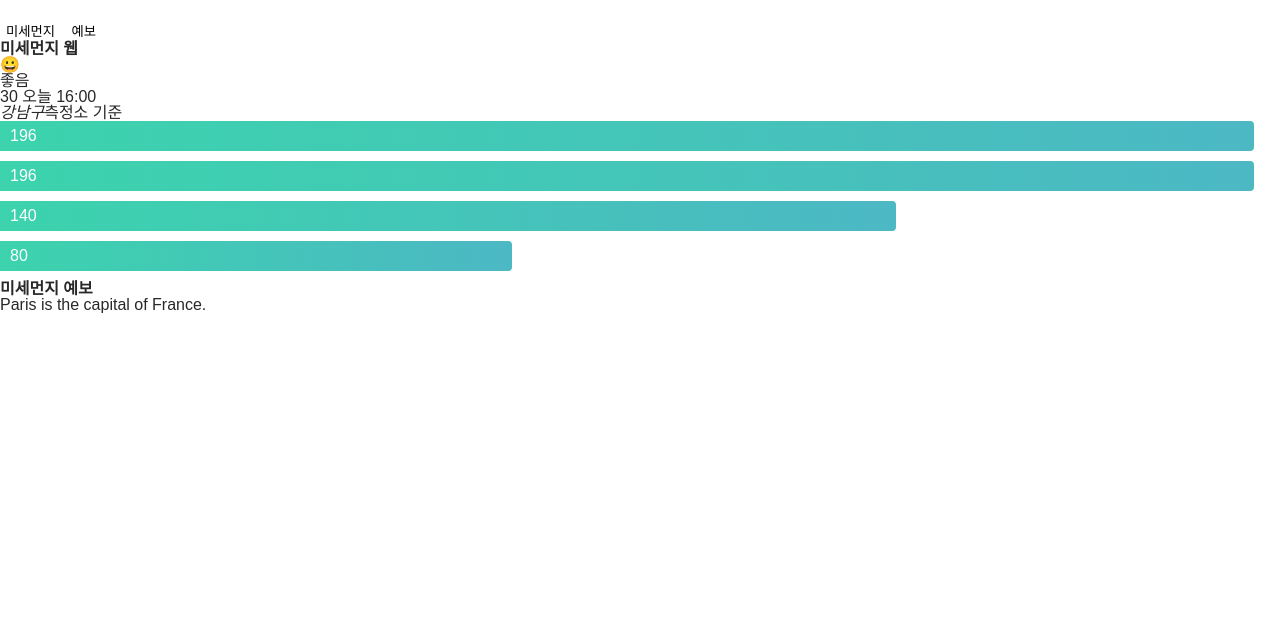
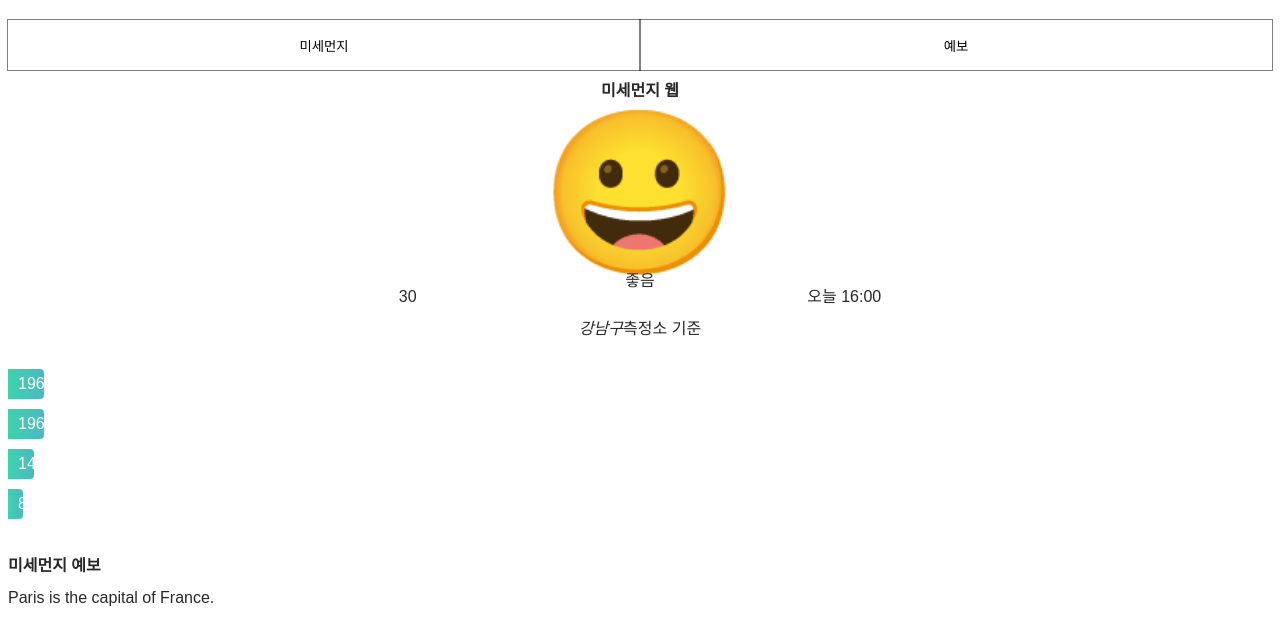
Before and after one commit to codesquad-member-2020/dust-8, a plain HTML site: page FE/views/dust.html in a window 1280 px wide. Drawn offline with Linux system fonts and the light colour scheme.

Commit message:
[Feat] #1 미세먼지 탭 기본 스타일 추가

```diff
--- a/FE/style/dust.css
+++ b/FE/style/dust.css
@@ -2,6 +2,43 @@ body {
   margin-top: 20px;
   font-family: "Open Sans", sans-serif;
   color: #282828;
+}
+
+.tab-bar {
+  display: flex;
+  height: 50px;
+}
+
+.tab-bar-item {
+  width: 100%;
+  outline: solid 1px #00000080;
+}
+
+div#dust {
+  display: flex;
+  flex-wrap: wrap;
+}
+
+.info-window {
+  width: 100%;
+  height: 50%;
+  text-align: center;
+}
+
+.info-window > h2,
+.info-emoji,
+.info-grade {
+  width: 100%;
+}
+
+.info-emoji {
+  width: 100%;
+  font-size: 1000%;
+}
+
+.info-statistics {
+  display: flex;
+  justify-content: space-evenly;
 }
 
 .skills {
--- a/FE/style/reset.css
+++ b/FE/style/reset.css
@@ -87,7 +87,7 @@ time,
 mark,
 audio,
 video {
-  margin: 0;
+  /* margin: 0; */
   padding: 0;
   border: 0;
   font-size: 100%;
```
